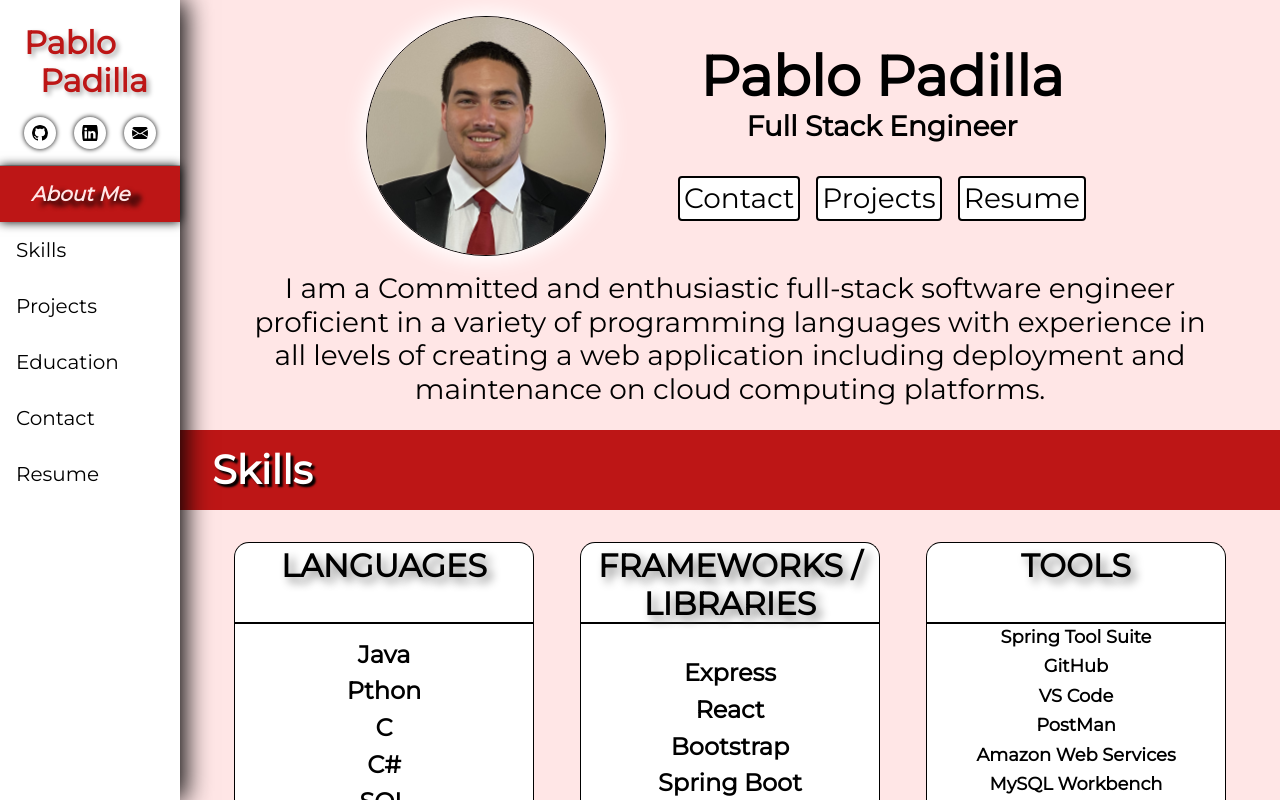
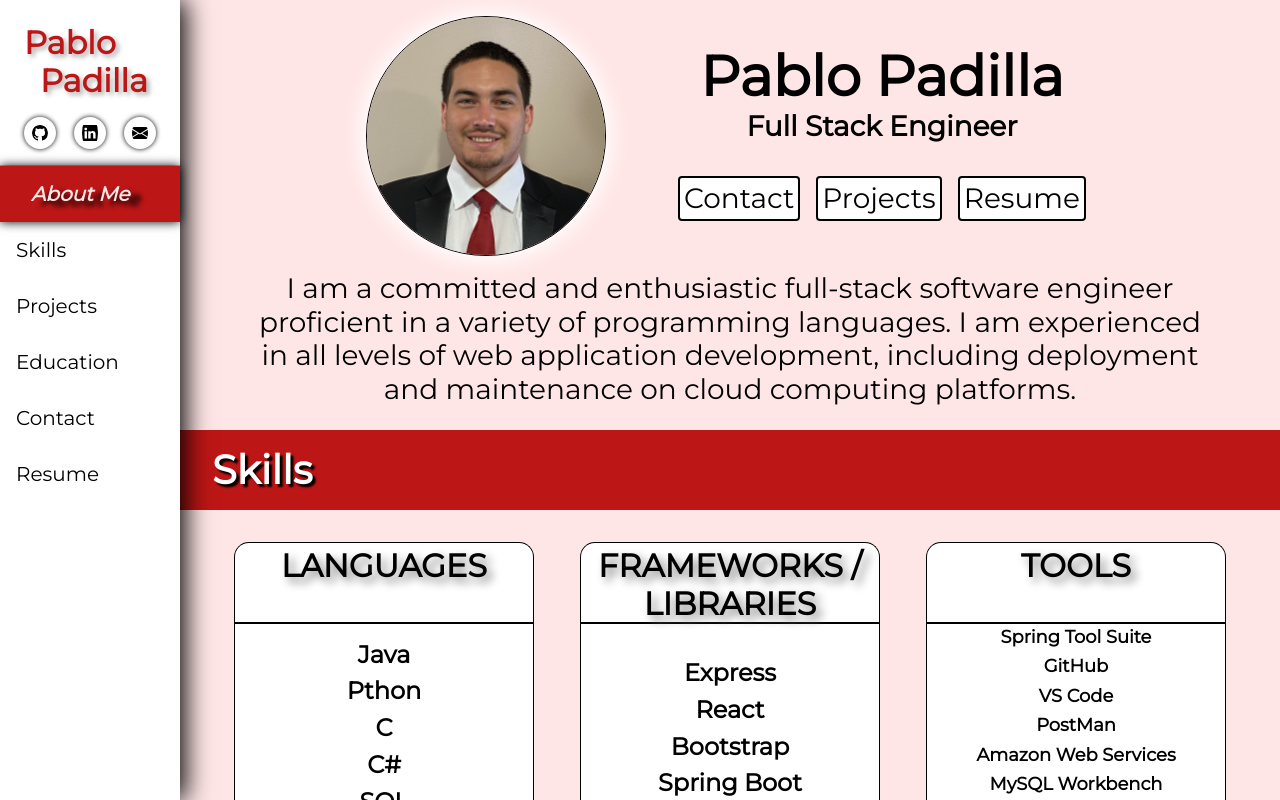
Before and after one commit to PPadilla44/Portfolio-Deployed, a React (Create React App) app: page / in a window 1280 px wide. Shown: the top 800 px of the page. Built offline with nearby package versions, Linux system fonts and the light colour scheme.

Commit message:
updated about me

```diff
--- a/src/components/About.jsx
+++ b/src/components/About.jsx
@@ -31,9 +31,9 @@ const About = (props) => {
                     </div>
                 </div>
                 <div className="text-content">
-                    <h3>I am a Committed and enthusiastic full-stack software engineer proficient in a variety of
-                    programming languages with experience in all levels of creating a web application including
-                    deployment and maintenance on cloud computing platforms.</h3>
+                    <h3>I am a committed and enthusiastic full-stack software engineer proficient in a variety of
+                        programming languages. I am experienced in all levels of web application development,
+                        including deployment and maintenance on cloud computing platforms.</h3>
                 </div>
             </div>
         </section>
```
